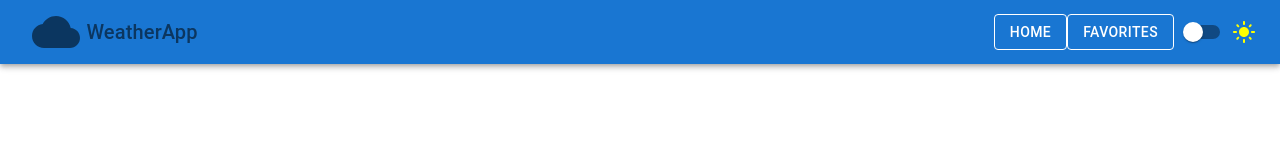
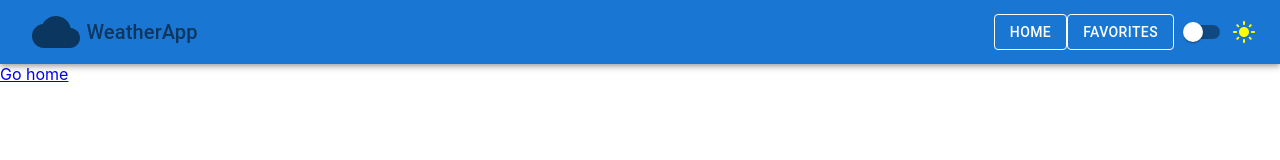
Before and after one commit to Oosher/jobApp, a React (Create React App) app: page /jobApp/fav in a window 1280 px wide. Shown: the top 160 px of the page. Built offline with nearby package versions, Linux system fonts and the light colour scheme.

Commit message:
error page added

```diff
--- /dev/null
+++ b/src/pages/ErrorPage.jsx
@@ -0,0 +1,14 @@
+
+
+
+import React from 'react'
+import { Link } from 'react-router-dom'
+import ROUTS from '../routes/Routs'
+
+export default function ErrorPage() {
+  return (
+    <div>
+      <Link to={ROUTS.INDEX}>Go home</Link>
+    </div>
+  )
+}
--- a/src/routes/Router.jsx
+++ b/src/routes/Router.jsx
@@ -11,6 +11,7 @@ import { Route, Routes } from 'react-router-dom'
 import ROUTS from './Routs.js'
 import Index from '../pages/Index.jsx';
 import Favorites from '../pages/Favorites.jsx';
+import ErrorPage from '../pages/ErrorPage.jsx';
 
 
 export default function Router() {
@@ -18,6 +19,7 @@ export default function Router() {
       <Routes>
         <Route path={ROUTS.INDEX} element={<Index />} index />
         <Route path={ROUTS.FAVORITE} element={<Favorites />}  />
+        <Route path={"*"} element={<ErrorPage />}  />
 
       </Routes>
     );
```
